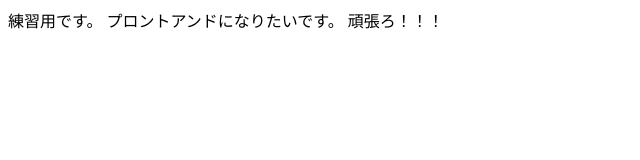
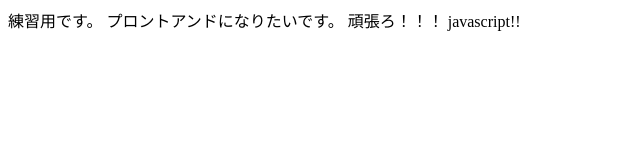
Before and after one commit to emfkdlvnem/prectice_git, a plain HTML site: page docs/index.html in a window 1280 px wide. Shown: the full height of the page, 0-640 px from the left. Drawn offline with Linux system fonts and the light colour scheme.

Commit message:
세번째커밋!!

```diff
--- a/docs/index.html
+++ b/docs/index.html
@@ -10,5 +10,6 @@
     練習用です。
     プロントアンドになりたいです。
     頑張ろ！！！
+    javascript!!
 </body>
 </html>
```
